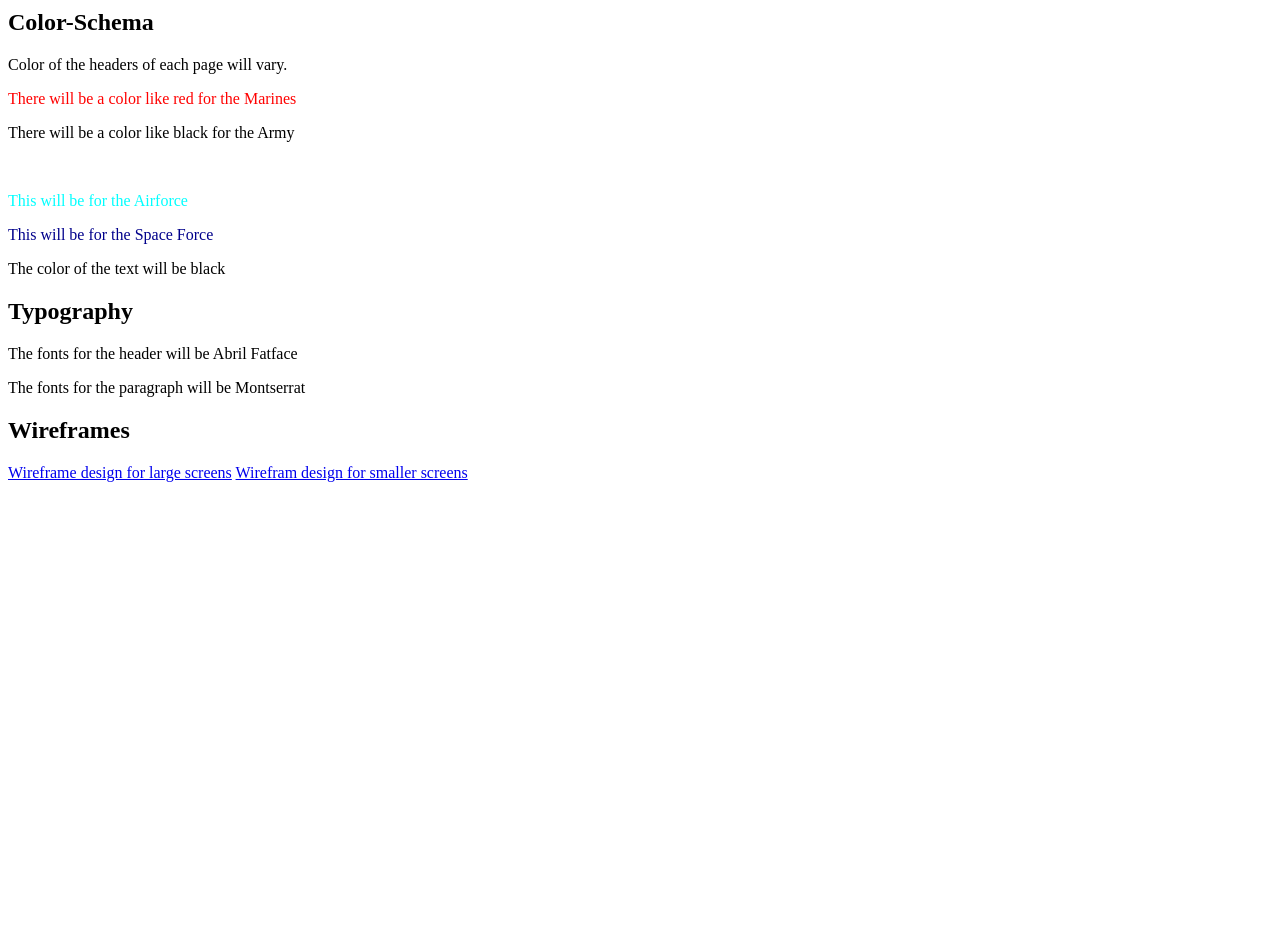
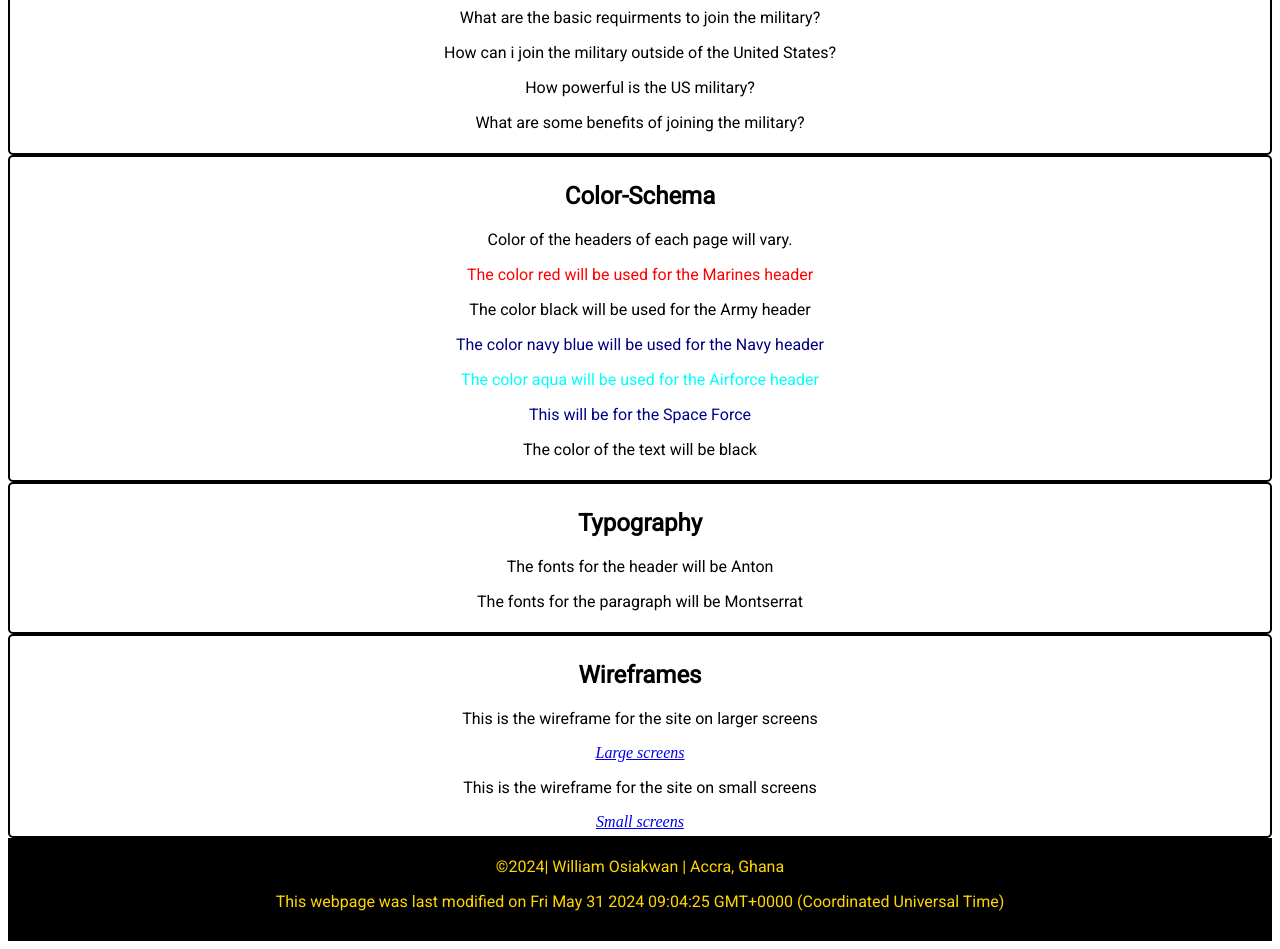
Before and after one commit to kofibill/wdd131, a plain HTML site: page project/siteplan.html in a window 1280 px wide. Shown: the part 500-1449 px from the top of the page. Before the commit the page ends 990 px from the top, so only its background shows below. Drawn offline with Linux system fonts and the light colour scheme.

Commit message:
done with site plan

```diff
--- /dev/null
+++ b/project/script/siteplan.js
@@ -0,0 +1,2 @@
+const year= document.getElementById("currentyear").textContent = new Date().getFullYear();
+let today = document.getElementById("lastmodified").textContent = new Date();
--- a/project/siteplan.html
+++ b/project/siteplan.html
@@ -1,9 +1,16 @@
 <!DOCTYPE html>
 <html lang="en">
 <head>
-    <meta charset="UTF-8">
-    <meta name="viewport" content="width=device-width, initial-scale=1.0">
-    <title>Project Site Plan</title>
+  <meta charset="UTF-8">
+  <meta name="viewport" content="width=device-width, initial-scale=1.0">
+  <meta name="description" content="Creating a siteplan for the final project.">
+  <meta name="author" content="William Osiakwan">
+  <link rel="preconnect" href="https://fonts.googleapis.com">
+  <link rel="preconnect" href="https://fonts.gstatic.com" crossorigin>
+  <link href="https://fonts.googleapis.com/css2?family=Roboto&display=swap" rel="stylesheet">
+  <script src="script/siteplan.js" defer></script>
+  <link rel="stylesheet" href="styles/siteplan.css">
+  <title>Project Site Plan</title>
 </head>
 <body>
     <header>
@@ -42,29 +49,30 @@
         <section class="color-schema">
             <h2>Color-Schema</h2>
             <p>Color of the headers of each page will vary.</p>
-            <p style="color: red;">There will be a color like red for the Marines</p>
-            <p style="color: black;">There will be a color like black for the Army</p>
-            <p style="color: white;">There will be a color of navy for the Navy</p>
-            <p style="color: aqua;">This will be for the Airforce</p>
+            <p style="color: red;">The color red will be used for the Marines header</p>
+            <p style="color: black;">The color black will be used for the Army header</p>
+            <p style="color: navy;">The color navy blue will be used for the Navy header</p>
+            <p style="color: aqua;">The color aqua will be used for the Airforce header</p>
             <p style="color: darkblue;">This will be for the Space Force</p>
             <p>The color of the text will be black</p>
         </section>
 
         <section class="tyography">
             <h2>Typography</h2>
-            <p>The fonts for the header will be Abril Fatface</p>
+            <p>The fonts for the header will be Anton</p>
             <p>The fonts for the paragraph will be Montserrat</p>
         </section>
 
         <section class="wireframes">
             <h2>Wireframes</h2>
-            <a href="https://wireframe.cc/CWXEFL">Wireframe design for large screens</a>
-            <a href="https://wireframe.cc/n22ceO">Wirefram design for smaller screens</a>
+            <p>This is the wireframe for the site on larger screens</p><a href="https://wireframe.cc/CWXEFL"><i>Large screens</i></a>
+            <p>This is the wireframe for the site on small screens</p><a href="https://wireframe.cc/n22ceO"><i>Small screens</i></a>
         </section>
     </main>
 
     <footer>
-
+        <p>&copy;<span id="currentyear"></span>| William Osiakwan | Accra, Ghana</p>
+        <p>This webpage was last modified on <span id="lastmodified"></span></p>
     </footer>
 </body>
 </html>
--- /dev/null
+++ b/project/styles/siteplan.css
@@ -0,0 +1,27 @@
+body{
+    max-width: 1400px;
+    text-align: center;
+}
+header{
+    background-color: black;
+    color: gold;
+    height: 100px;
+    padding-top: 3px;
+}
+h2{
+    font-family: "Roboto","sans-serif";
+}
+p{
+    font-family: "Roboto","sans-serif";
+}
+footer{
+    background-color: black;
+    color: gold;
+    height: 100px;
+    padding-top: 3px;
+}
+section{
+    border: 2px solid black;
+    border-radius: 5px;
+    padding: 5px;
+}
```
